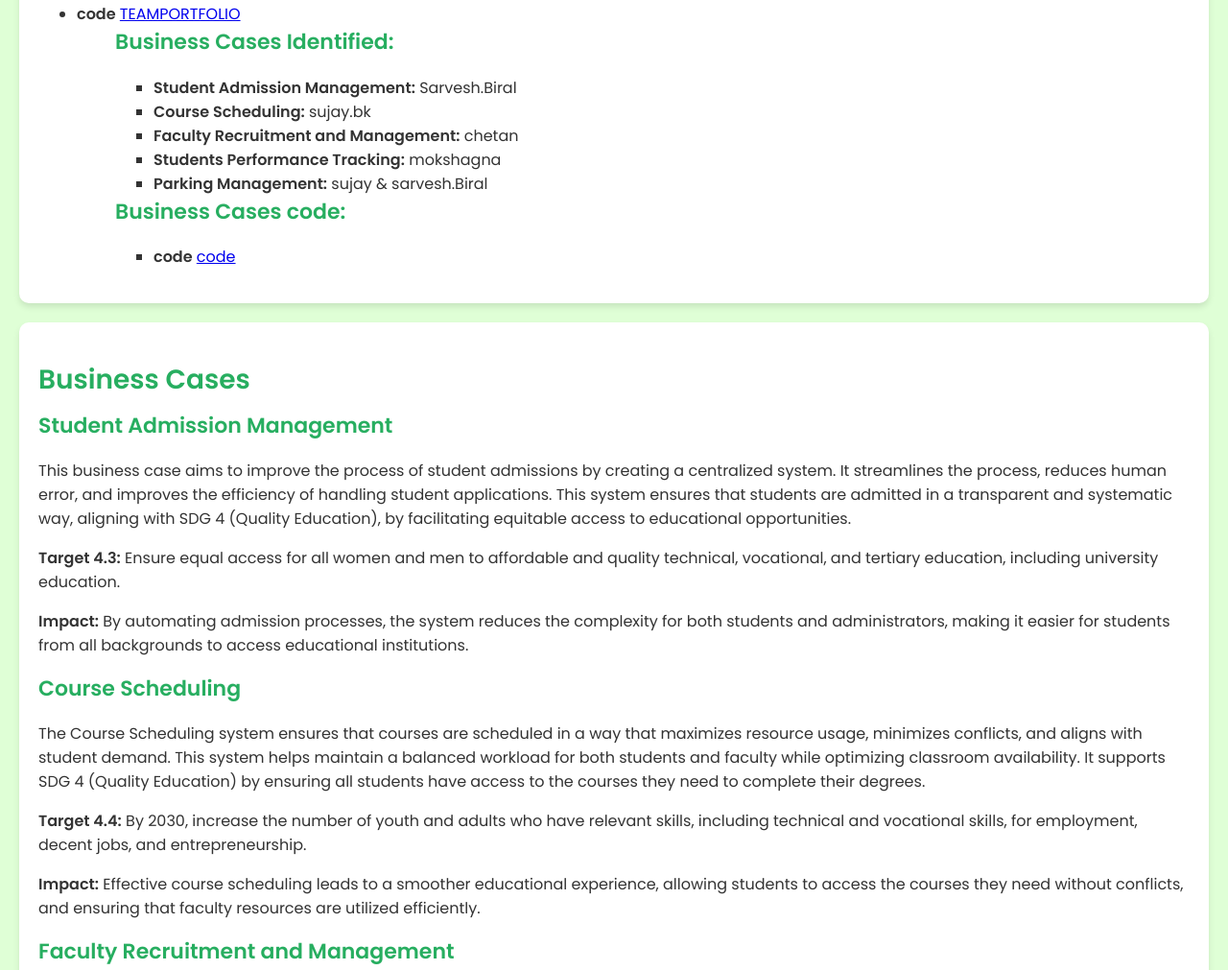
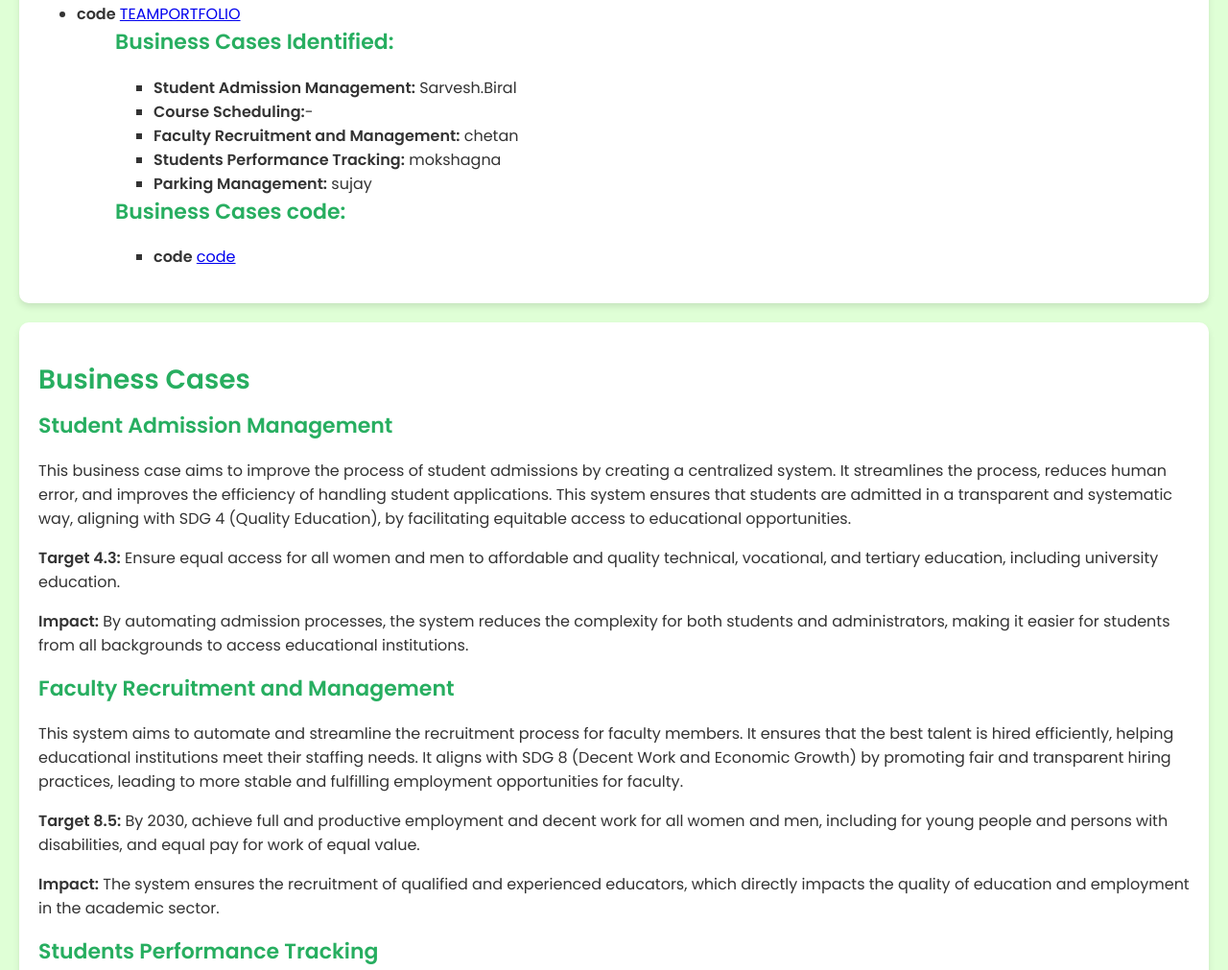
Before and after one commit to sarveshBiral/Daateam-b1, a plain HTML site: page index.html in a window 1280 px wide. Shown: the part 1378-2389 px from the top of the page at 96% size. Drawn offline with Linux system fonts and the light colour scheme.

Commit message:
Update index.html

```diff
--- a/index.html
+++ b/index.html
@@ -179,10 +179,10 @@
             <h2>Business Cases Identified:</h2>
             <ul>
                 <li><strong>Student Admission Management:</strong> Sarvesh.Biral</li>
-                <li><strong>Course Scheduling:</strong> sujay.bk</li>
+                <li><strong>Course Scheduling:</strong>-</li>
                 <li><strong>Faculty Recruitment and Management:</strong> chetan</li>
                 <li><strong>Students Performance Tracking:</strong> mokshagna</li>
-                <li><strong>Parking Management:</strong> sujay & sarvesh.Biral </li>
+                <li><strong>Parking Management:</strong> sujay</li>
 
             </ul>
              <h2>Business Cases code:</h2>
@@ -204,14 +204,6 @@
                 <p>This business case aims to improve the process of student admissions by creating a centralized system. It streamlines the process, reduces human error, and improves the efficiency of handling student applications. This system ensures that students are admitted in a transparent and systematic way, aligning with SDG 4 (Quality Education), by facilitating equitable access to educational opportunities.</p>
                 <p><strong>Target 4.3:</strong> Ensure equal access for all women and men to affordable and quality technical, vocational, and tertiary education, including university education.</p>
                 <p><strong>Impact:</strong> By automating admission processes, the system reduces the complexity for both students and administrators, making it easier for students from all backgrounds to access educational institutions.</p>
-            </section>
-
-            <!-- Business Case 2: Course Scheduling -->
-            <section>
-                <h2>Course Scheduling</h2>
-                <p>The Course Scheduling system ensures that courses are scheduled in a way that maximizes resource usage, minimizes conflicts, and aligns with student demand. This system helps maintain a balanced workload for both students and faculty while optimizing classroom availability. It supports SDG 4 (Quality Education) by ensuring all students have access to the courses they need to complete their degrees.</p>
-                <p><strong>Target 4.4:</strong> By 2030, increase the number of youth and adults who have relevant skills, including technical and vocational skills, for employment, decent jobs, and entrepreneurship.</p>
-                <p><strong>Impact:</strong> Effective course scheduling leads to a smoother educational experience, allowing students to access the courses they need without conflicts, and ensuring that faculty resources are utilized efficiently.</p>
             </section>
 
             <!-- Business Case 3: Faculty Recruitment and Management -->
```
